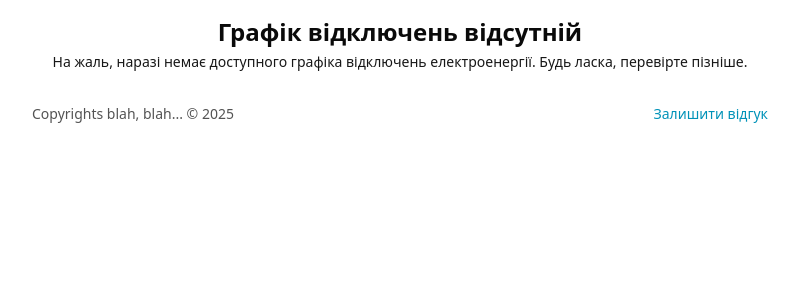
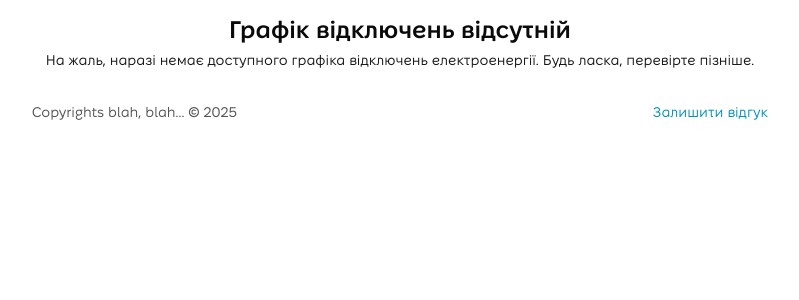
Before and after one commit to SDemonUA/elout, a Next.js app: page / in a window 1280 px wide. Shown: the top 300 px of the page, without its empty margins (240-1039 px from the left). Built offline with nearby package versions, Linux system fonts and the light colour scheme; no server answers.

Commit message:
Add Fixel font as main

```diff
--- a/app/globals.css
+++ b/app/globals.css
@@ -6,7 +6,7 @@
 @theme inline {
   --color-background: var(--background);
   --color-foreground: var(--foreground);
-  --font-sans: var(--font-geist-sans);
+  --font-sans: var(--font-fixel);
   --font-mono: var(--font-geist-mono);
   --color-sidebar-ring: var(--sidebar-ring);
   --color-sidebar-border: var(--sidebar-border);
@@ -117,6 +117,9 @@
     @apply border-border outline-ring/50;
   }
   body {
-    @apply bg-background text-foreground;
+    font-feature-settings: "ss01";
+      font-variant-ligatures: discretionary-ligatures;
+
+      @apply bg-background text-foreground font-sans;
   }
 }
--- a/app/layout.tsx
+++ b/app/layout.tsx
@@ -1,12 +1,16 @@
 import type { Metadata } from "next";
-import { Geist, Geist_Mono } from "next/font/google";
+import { Geist_Mono } from "next/font/google";
+import localFont from "next/font/local";
 import { Analytics } from "@vercel/analytics/next";
 import "./globals.css";
 import Footer from "../components/footer";
 
-const geistSans = Geist({
-  variable: "--font-geist-sans",
-  subsets: ["latin"],
+const fixel = localFont({
+  src: "../public/FixelVariable.ttf",
+  variable: "--font-fixel",
+  weight: "100 900",
+  style: "normal",
+  display: "swap",
 });
 
 const geistMono = Geist_Mono({
@@ -27,9 +31,7 @@ export default function RootLayout({
 }>) {
   return (
     <html lang="en">
-      <body
-        className={`${geistSans.variable} ${geistMono.variable} antialiased`}
-      >
+      <body className={`${fixel.variable} ${geistMono.variable} antialiased`}>
         {children}
         <Footer />
         <Analytics />
--- a/app/page.tsx
+++ b/app/page.tsx
@@ -31,6 +31,15 @@ export default async function Home() {
 
   return (
     <main className="max-w-3xl mx-auto p-4">
+      <div
+        className="m-4 font-fixel text-9xl text-center"
+        style={{
+          fontFeatureSettings: '"ss05"',
+          fontVariantLigatures: "common-ligatures",
+        }}
+      >
+        F
+      </div>
       <h2 className="text-2xl text-center font-semibold mb-1">
         Графік відключень на {scheduleTargetDate}
       </h2>
```
Also changed, not shown: public/FixelVariable.ttf (added).
